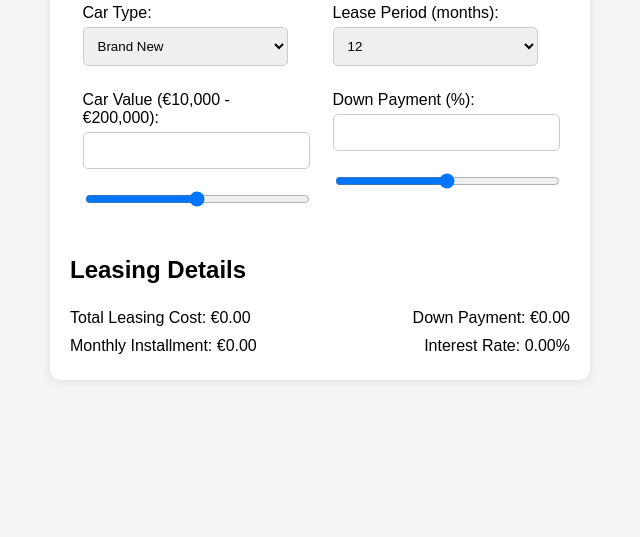
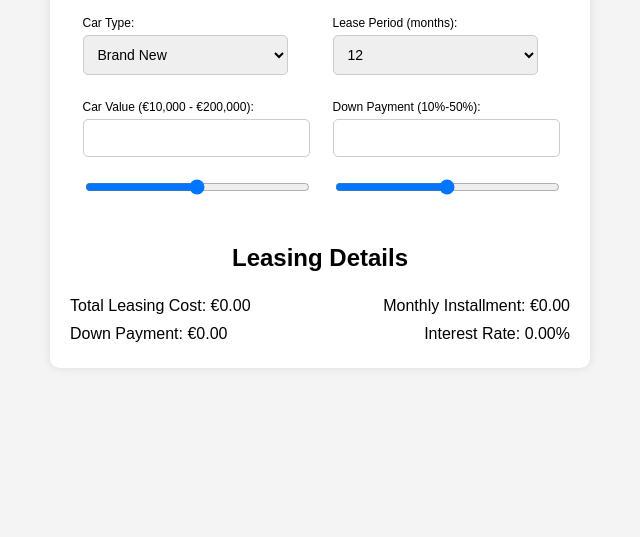
Before and after one commit to gogata05/VehicleRentalSystem-And-CarLeasingCalculator, a plain HTML site: page Task 2/Appendix/index.html in a window 1280 px wide. Shown: the part 263-800 px from the top of the page, without its empty margins (320-960 px from the left). Drawn offline with Linux system fonts and the light colour scheme.

Commit message:
fix size labels

```diff
--- a/Task 2/Appendix/index.html
+++ b/Task 2/Appendix/index.html
@@ -10,7 +10,6 @@
     <div class="container">
       <h1>Car Leasing Calculator</h1>
       <form id="leasingForm">
-
         <!-- Car Type -->
         <div class="box">
           <label for="carType">Car Type:</label>
@@ -45,26 +44,25 @@
         <!-- Down Payment -->
         <div class="box">
           <div class="form-group">
-            <label for="downPayment">Down Payment (%):</label>
+            <label for="downPayment">Down Payment (10%-50%):</label>
             <input type="number" id="downPayment" min="10" max="50" step="5" required />
           </div>
           <div class="form-group">
             <input type="range" id="downPaymentRange" min="10" max="50" step="5" oninput="syncDownPayment()" />
           </div>
         </div>
-
       </form>
 
       <!-- Leasing Details -->
       <div id="leasingDetails">
-        <h2>Leasing Details</h2>
+        <h2 id="leasingDetailsTitle">Leasing Details</h2>
         <div class="leasing-detail">
           <p>Total Leasing Cost: €<span id="totalLeasingCost">0.00</span></p>
+          <p>Monthly Installment: €<span id="monthlyInstallment">0.00</span></p>
+        </div>
+        <div class="leasing-detail leasing-detail-boarder">
           <p>Down Payment: €<span id="downPaymentAmount">0.00</span></p>
-        </div>
-        <div class="leasing-detail">
-          <p>Monthly Installment: €<span id="monthlyInstallment">0.00</span></p>
-          <p>Interest Rate: <span id="interestRate">0.00</span>%</p>
+          <p class="interest">Interest Rate: <span id="interestRate">0.00</span>%</p>
         </div>
       </div>
     </div>
--- a/Task 2/Appendix/style.css
+++ b/Task 2/Appendix/style.css
@@ -38,6 +38,7 @@ h1 {
 label {
   display: block;
   margin-bottom: 5px;
+  font-size: 12px; /* Smaller font size for all labels */
 }
 
 input[type='number'],
@@ -47,14 +48,24 @@ select {
   border: 1px solid #ccc;
   border-radius: 5px;
   margin-bottom: 5px;
+  font-size: 14px; /* Default font size for all inputs and selects */
 }
 
 input[type='range'] {
   width: 100%;
 }
 
+/* Specific styling for car value label to make its text smaller */
+label[for='carValue'] {
+  font-size: 12px;
+}
+
 #leasingDetails {
   margin-top: 20px;
+}
+
+#leasingDetailsTitle {
+  text-align: center; /* Centering the title within the leasingDetails div */
 }
 
 .leasing-detail {
@@ -66,6 +77,14 @@ input[type='range'] {
   margin: 5px 0;
 }
 
-#carValue {
-  size: /**/ ;
+.interest {
+  /* padding-right: 10px; */
 }
+
+.leasing-detail-boarder {
+  border-left-color: black;
+}
+
+.leasingDetails.p {
+  font-size: 52px;
+}
```
